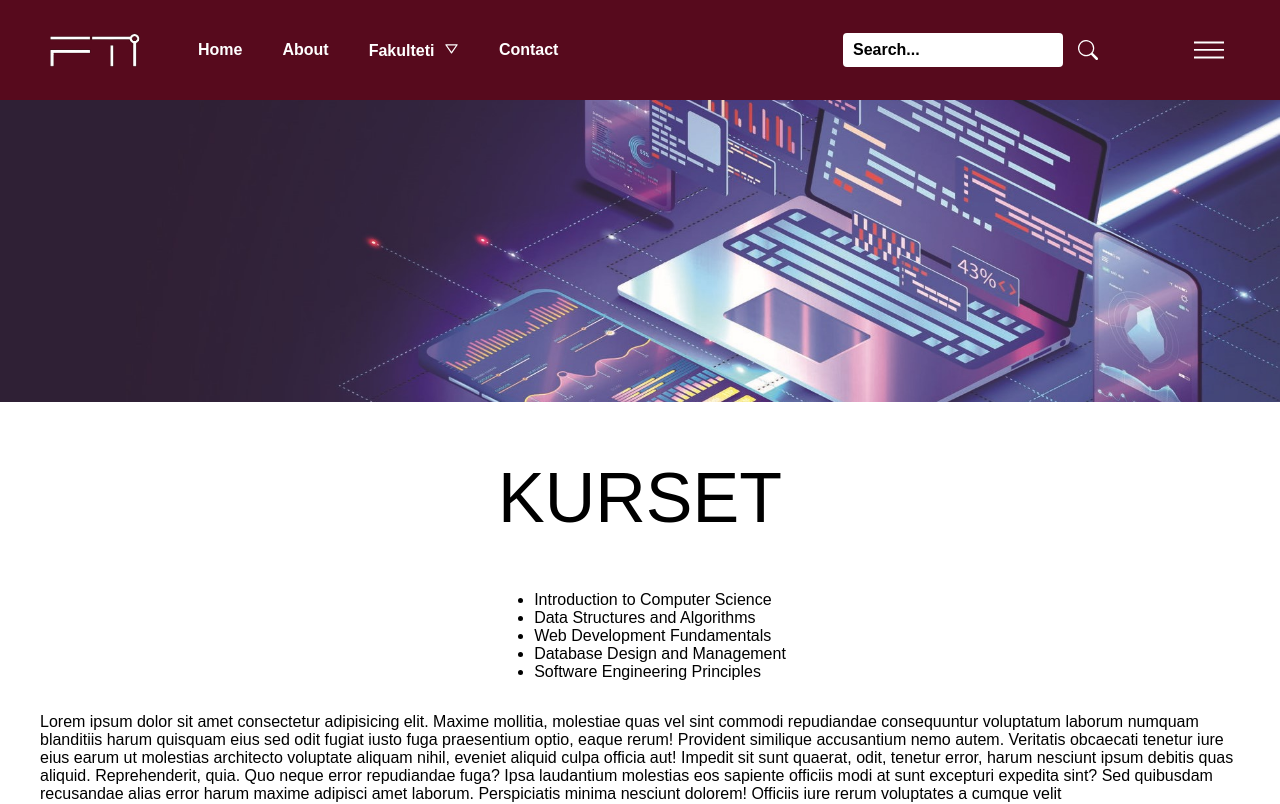
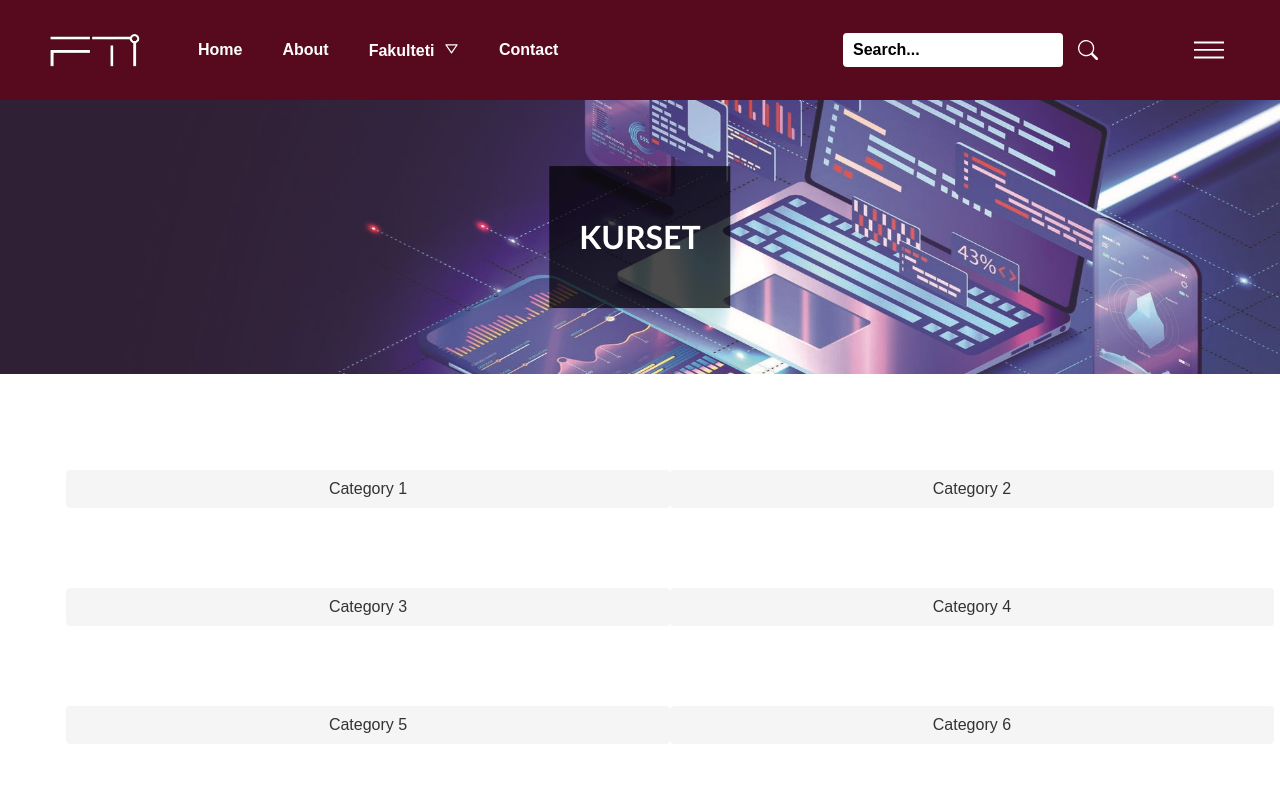
Before and after one commit to BesaSalimusaj12/Agile-Avengers, a React (Create React App) app: page /fakulteti/courses in a window 1280 px wide. Shown: the top 804 px of the page. Built offline with nearby package versions, Linux system fonts and the light colour scheme.

Commit message:
Changes to commit.

```diff
--- a/src/pages/Courses.js
+++ b/src/pages/Courses.js
@@ -1,26 +1,57 @@
 import React from 'react'
 import "../styles/Courses.css";
 import CoursesBackground from "../assets/courses.jpg"
+import { Link } from 'react-router-dom';
+
 
 export default function Courses() {
-    const courses = [
-        'Introduction to Computer Science',
-        'Data Structures and Algorithms',
-        'Web Development Fundamentals',
-        'Database Design and Management',
-        'Software Engineering Principles',
-      ];
   return (
     <div className="courses">
       <div style={{ backgroundImage: `url(${CoursesBackground})` }}
         className="coursesTop"
-      ></div>
+      >
+        <div className="text-overlay">
+          <h1 className="text">KURSET</h1>
+        </div>
+      </div>
+
       <div className="coursesBottom">
-        <h1>KURSET</h1>
-        <ul>
-          {courses.map((course, index) => (
-            <li key={index}>{course}</li>
-          ))}
+      <ul className="category-list">
+        <li>
+          <Link to="/category1" className="category-link">
+            Category 1
+          </Link>
+        </li>
+        <li>
+          <Link to="/category2" className="category-link">
+            Category 2
+          </Link>
+        </li>
+        <li>
+          <Link to="/category3" className="category-link">
+            Category 3
+          </Link>
+        </li>
+        <li>
+          <Link to="/category4" className="category-link">
+            Category 4
+          </Link>
+        </li>
+        <li>
+          <Link to="/category5" className="category-link">
+            Category 5
+          </Link>
+        </li>
+        <li>
+          <Link to="/category6" className="category-link">
+            Category 6
+          </Link>
+        </li>
+        <li>
+          <Link to="/category7" className="category-link">
+            Category 7
+          </Link>
+        </li>
         </ul>
         <p>
           Lorem ipsum dolor sit amet consectetur adipisicing elit. Maxime
--- a/src/styles/Courses.css
+++ b/src/styles/Courses.css
@@ -12,6 +12,8 @@
     background-repeat: no-repeat;
     background-size: cover;
     font-family: "Gill Sans", "Gill Sans MT", Calibri, "Trebuchet MS", sans-serif;
+    position: relative;
+    display: inline-block;
   }
 
   .coursesBottom {
@@ -35,3 +37,57 @@
     justify-content: center;
     transform: translateY(-40px);
   }
+
+  .text-overlay {
+    position: absolute;
+    top: 50%;
+    left: 50%;
+    transform: translate(-50%, -50%);
+    background-color: rgba(0, 0, 0, 0.7);
+    padding: 30px;
+  }
+
+  .text {
+    color: #fff;
+    font-size: 32px;
+    text-align: center;
+  }
+
+  .main-categories {
+    display: flex;
+    flex-direction: column;
+    align-items: center;
+    padding: 20px;
+  }
+
+  .category-list {
+    list-style-type: none;
+    padding: 0;
+    display: flex;
+    flex-wrap: wrap;
+    justify-content: center;
+  }
+
+  .category-list li {
+    margin-bottom: 20px; /* Increase margin for vertical distance between categories */
+    flex: 0 0 calc(50% - 20px); /* Set each category to occupy 50% of the width minus the desired space in between */
+  }
+
+  .category-link {
+    display: flex; /* Use flexbox to center align category name */
+    justify-content: center;
+    align-items: center;
+    padding: 10px 20px;
+    background-color: #f5f5f5;
+    color: #333;
+    text-decoration: none;
+    border-radius: 4px;
+    transition: background-color 0.3s ease;
+    width: 100%;
+    box-sizing: border-box;
+    margin: 30px; /* Add margin for space between categories */
+  }
+
+  .category-link:hover {
+    background-color: #e0e0e0;
+  }
```
